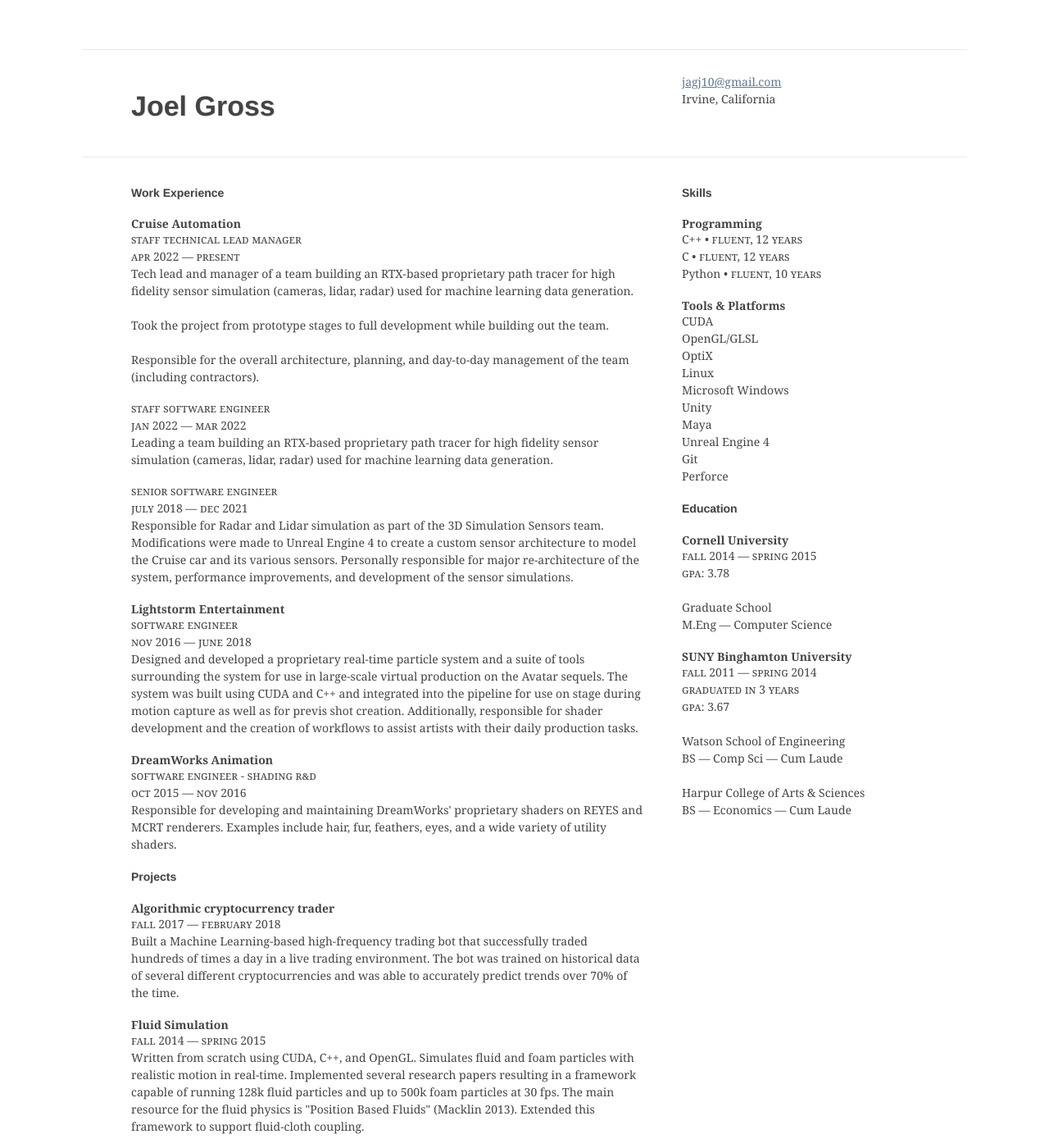
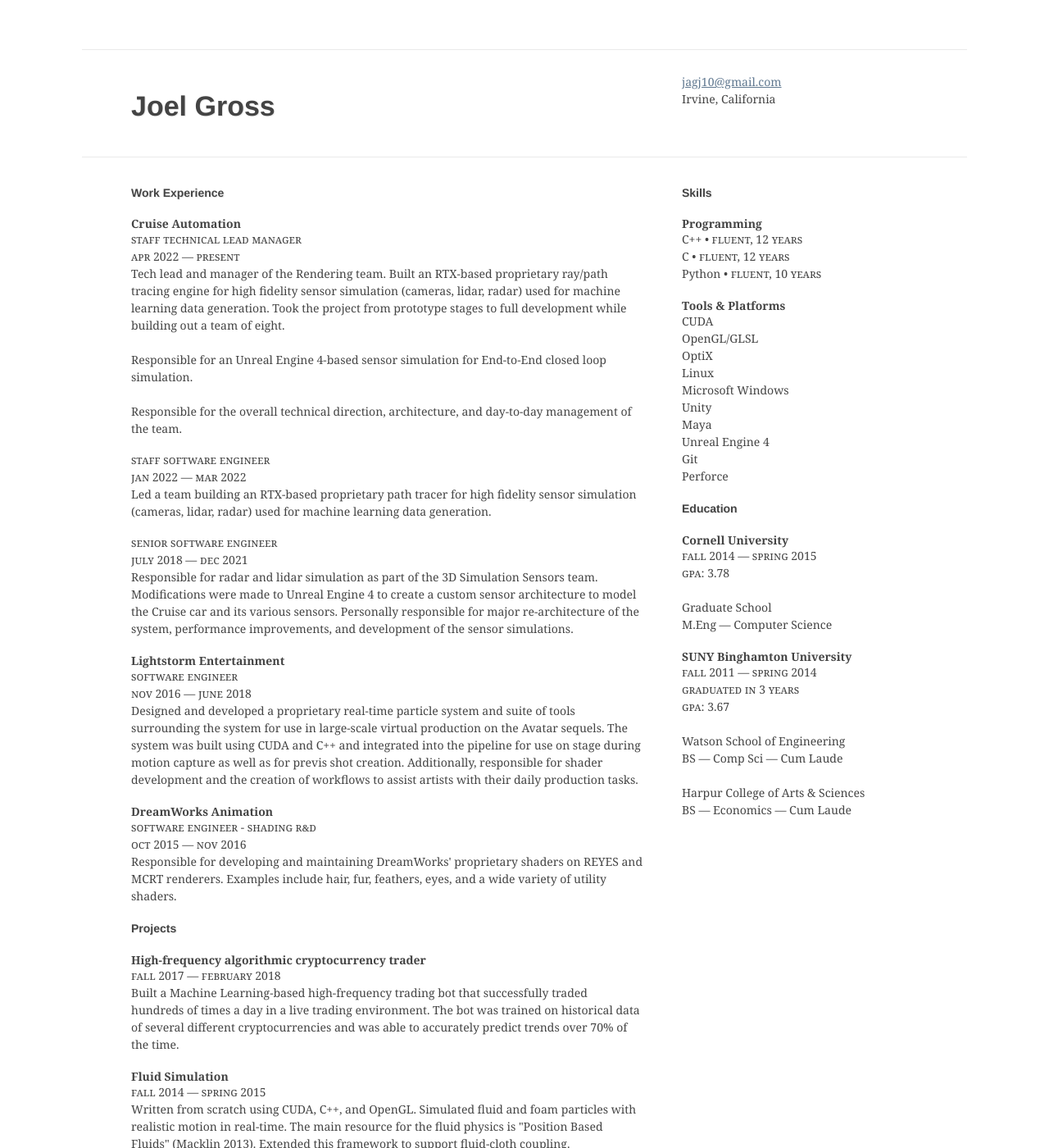
Before and after one commit to JAGJ10/jagj10.github.io, a Jekyll site: the page resume/index.html, which Jekyll copies as it is, in a window 1280 px wide and 1400 px high. Shown: the whole window at 82% size. Built offline with Jekyll 4.4.1, drawn with Linux system fonts in a browser that asks for light colours.

Commit message:
Update resume

```diff
--- a/resume/index.html
+++ b/resume/index.html
@@ -25,24 +25,24 @@
           <span class="company">Cruise Automation</span>
           <p class="details small-caps">Staff Technical Lead Manager</p>
           <p class="details small-caps">Apr 2022 &mdash; Present</p>
-          <p class="details">Tech lead and manager of a team building an RTX-based proprietary path tracer for high fidelity sensor simulation (cameras, lidar, radar) used for machine learning data generation.<br><br>
+          <p class="details">Tech lead and manager of the Rendering team. Built an RTX-based proprietary ray/path tracing engine for high fidelity sensor simulation (cameras, lidar, radar) used for machine learning data generation. Took the project from prototype stages to full development while building out a team of eight.<br><br>
 
-          Took the project from prototype stages to full development while building out the team.<br><br>
+          Responsible for an Unreal Engine 4-based sensor simulation for End-to-End closed loop simulation.<br><br>
 
-          Responsible for the overall architecture, planning, and day-to-day management of the team (including contractors).</p><br>
+          Responsible for the overall technical direction, architecture, and day-to-day management of the team.</p><br>
 
           <p class="details small-caps">Staff Software Engineer</p>
           <p class="details small-caps">Jan 2022 &mdash; Mar 2022</p>
-          <p class="details">Leading a team building an RTX-based proprietary path tracer for high fidelity sensor simulation (cameras, lidar, radar) used for machine learning data generation.</p><br>
+          <p class="details">Led a team building an RTX-based proprietary path tracer for high fidelity sensor simulation (cameras, lidar, radar) used for machine learning data generation.</p><br>
 
           <p class="details small-caps">Senior Software Engineer</p>
           <p class="details small-caps">July 2018 &mdash; Dec 2021</p>
-          <p class="details">Responsible for Radar and Lidar simulation as part of the 3D Simulation Sensors team. Modifications were made to Unreal Engine 4 to create a custom sensor architecture to model the Cruise car and its various sensors. Personally responsible for major re-architecture of the system, performance improvements, and development of the sensor simulations.</p>
+          <p class="details">Responsible for radar and lidar simulation as part of the 3D Simulation Sensors team. Modifications were made to Unreal Engine 4 to create a custom sensor architecture to model the Cruise car and its various sensors. Personally responsible for major re-architecture of the system, performance improvements, and development of the sensor simulations.</p>
 
           <span class="company">Lightstorm Entertainment</span>
           <p class="details small-caps">Software Engineer</p>
           <p class="details small-caps">Nov 2016 &mdash; June 2018</p>
-          <p class="details">Designed and developed a proprietary real-time particle system and a suite of tools surrounding the system for use in large-scale virtual production on the Avatar sequels. The system was built using CUDA and C++ and integrated into the pipeline for use on stage during motion capture as well as for previs shot creation. Additionally, responsible for shader development and the creation of workflows to assist artists with their daily production tasks.</p>
+          <p class="details">Designed and developed a proprietary real-time particle system and suite of tools surrounding the system for use in large-scale virtual production on the Avatar sequels. The system was built using CUDA and C++ and integrated into the pipeline for use on stage during motion capture as well as for previs shot creation. Additionally, responsible for shader development and the creation of workflows to assist artists with their daily production tasks.</p>
 
           <span class="company">DreamWorks Animation</span>
           <p class="details small-caps">Software Engineer - Shading R&D</p>
@@ -51,13 +51,13 @@
 
           <h2>Projects</h2>
 
-          <span class="company">Algorithmic cryptocurrency trader</span>
+          <span class="company">High-frequency algorithmic cryptocurrency trader</span>
           <p class="details small-caps">Fall 2017 &mdash; February 2018</p>
           <p class="details">Built a Machine Learning-based high-frequency trading bot that successfully traded hundreds of times a day in a live trading environment. The bot was trained on historical data of several different cryptocurrencies and was able to accurately predict trends over 70% of the time.</p>
 
           <span class="company">Fluid Simulation</span>
           <p class="details small-caps">Fall 2014 &mdash; Spring 2015</p>
-          <p class="details">Written from scratch using CUDA, C++, and OpenGL. Simulates fluid and foam particles with realistic motion in real-time. Implemented several research papers resulting in a framework capable of running 128k fluid particles and up to 500k foam particles at 30 fps. The main resource for the fluid physics is "Position Based Fluids" (Macklin 2013). Extended this framework to support fluid-cloth coupling.</p>
+          <p class="details">Written from scratch using CUDA, C++, and OpenGL. Simulated fluid and foam particles with realistic motion in real-time. The main resource for the fluid physics is "Position Based Fluids" (Macklin 2013). Extended this framework to support fluid-cloth coupling.</p>
 
           <span class="company">Thermo</span>
           <p class="details small-caps">Fall 2014</p>
```
Also changed, not shown: 1 other file.
